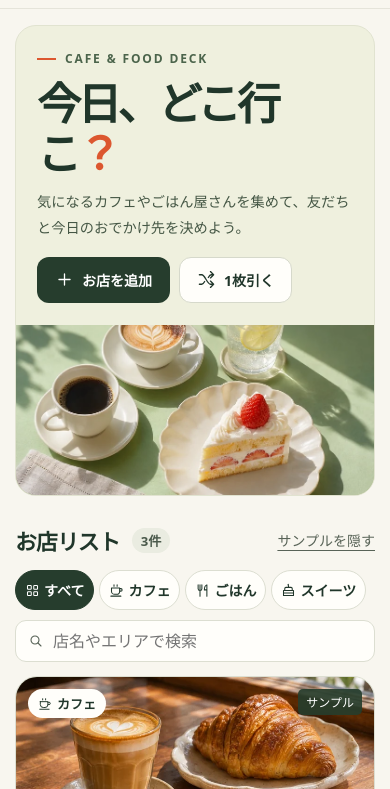
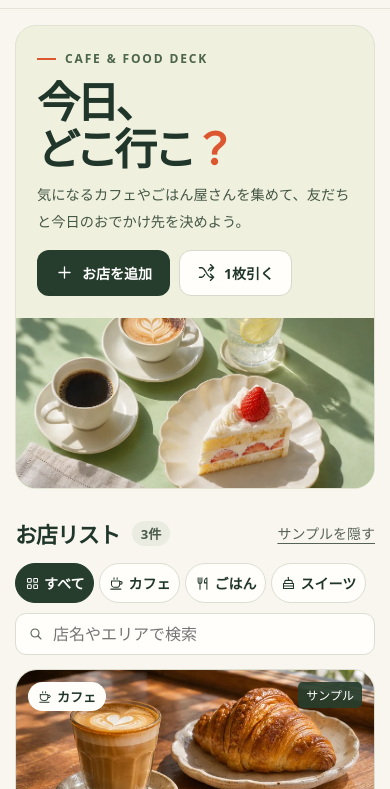
Before and after one commit to 5Ni4/outing-deck, a plain HTML site: page index.html in a window 390 px wide. Shown: the part 55-844 px from the top of the page. Drawn offline with Linux system fonts and the light colour scheme.

Commit message:
Keep the hero headline readable on small screens

```diff
--- a/style.css
+++ b/style.css
@@ -141,8 +141,7 @@ body:has(dialog[open]) { overflow: hidden; }
   .count { min-width: 21px; height: 21px; }
   .hero { display: flex; flex-direction: column; margin-top: 16px; border-radius: 21px; }
   .hero-copy { width: 100%; padding: 25px 21px 22px; }
-  .hero h1 { font-size: clamp(2.75rem, 9.6vw, 4rem); margin-top: 10px; line-height: 1.15; }
-  .hero h1 br { display: none; }
+  .hero h1 { font-size: clamp(2rem, 11vw, 4rem); margin-top: 10px; line-height: 1.1; }
   .hero-description { margin-top: 10px; font-size: .89rem; }
   .hero-actions { margin-top: 15px; }
   .hero-art { width: 100%; min-height: 0; aspect-ratio: 2.1; }
```
